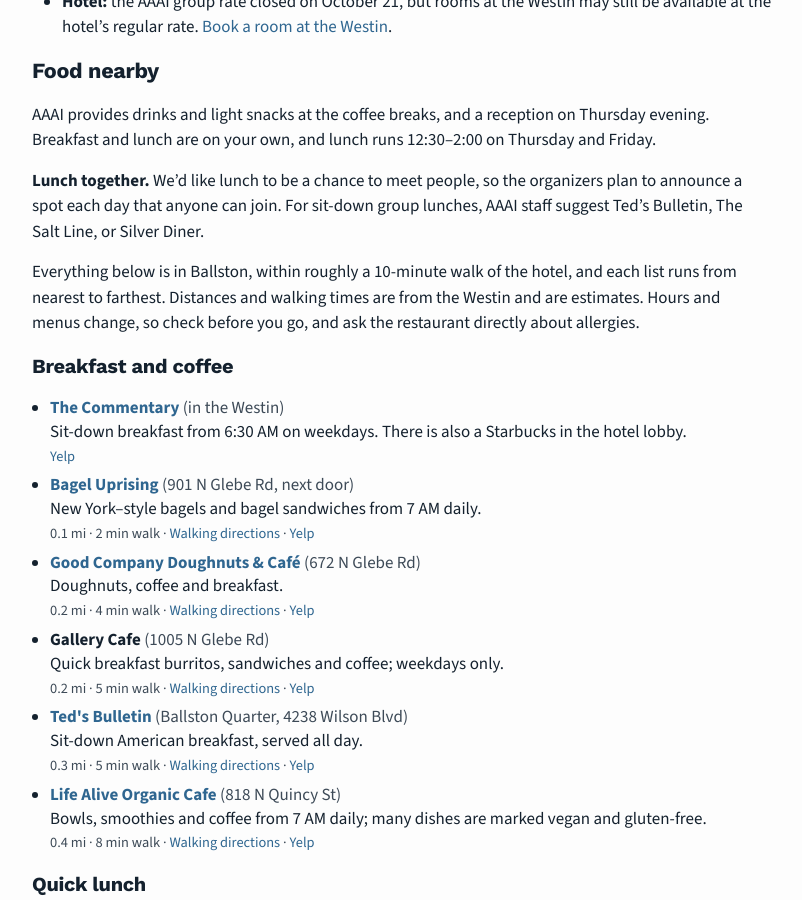
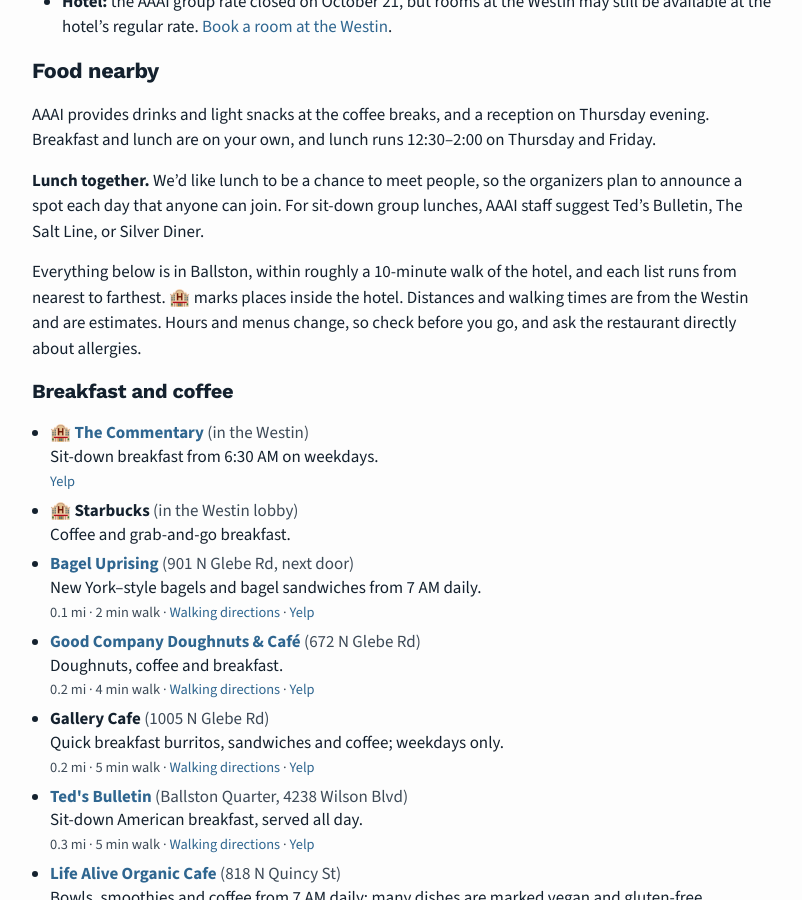
Before and after one commit to plan4planet/plan4planet.github.io, a Jekyll site: the page built from pages/attending.md, in a window 1280 px wide and 900 px high, scrolled down 1615 px. Shown: the whole window, without its empty margins (238-1040 px from the left). Built offline with Jekyll 4.4.1, drawn with Linux system fonts in a browser that asks for light colours; nearby versions of some CDN libraries.

Commit message:
content: mark the places to eat inside the Westin with a hotel emoji
The Commentary and the lobby Starbucks get a 🏨 (Starbucks is now its own entry), and the intro explains the mark.

```diff
--- a/pages/attending.md
+++ b/pages/attending.md
@@ -80,12 +80,13 @@
 
 **Lunch together.** We'd like lunch to be a chance to meet people, so the organizers plan to announce a spot each day that anyone can join. For sit-down group lunches, AAAI staff suggest Ted's Bulletin, The Salt Line, or Silver Diner.
 
-Everything below is in Ballston, within roughly a 10-minute walk of the hotel, and each list runs from nearest to farthest. Distances and walking times are from the Westin and are estimates. Hours and menus change, so check before you go, and ask the restaurant directly about allergies.
+Everything below is in Ballston, within roughly a 10-minute walk of the hotel, and each list runs from nearest to farthest. 🏨 marks places inside the hotel. Distances and walking times are from the Westin and are estimates. Hours and menus change, so check before you go, and ask the restaurant directly about allergies.
 
 #### Breakfast and coffee
 
 <ul class="dining-list">
-  <li><strong><a href="https://www.marriott.com/en-us/hotels/wasag-the-westin-arlington/dining/" target="_blank" rel="noopener noreferrer">The Commentary</a></strong> <span class="dining-where">(in the Westin)</span><br>Sit-down breakfast from 6:30 AM on weekdays. There is also a Starbucks in the hotel lobby.<br><span class="dining-links"><a href="https://www.yelp.com/biz/the-commentary-arlington" target="_blank" rel="noopener noreferrer">Yelp</a></span></li>
+  <li><span aria-hidden="true">🏨</span> <strong><a href="https://www.marriott.com/en-us/hotels/wasag-the-westin-arlington/dining/" target="_blank" rel="noopener noreferrer">The Commentary</a></strong> <span class="dining-where">(in the Westin)</span><br>Sit-down breakfast from 6:30 AM on weekdays.<br><span class="dining-links"><a href="https://www.yelp.com/biz/the-commentary-arlington" target="_blank" rel="noopener noreferrer">Yelp</a></span></li>
+  <li><span aria-hidden="true">🏨</span> <strong>Starbucks</strong> <span class="dining-where">(in the Westin lobby)</span><br>Coffee and grab-and-go breakfast.</li>
   <li><strong><a href="https://www.bageluprising.com/ballston" target="_blank" rel="noopener noreferrer">Bagel Uprising</a></strong> <span class="dining-where">(901 N Glebe Rd, next door)</span><br>New York–style bagels and bagel sandwiches from 7 AM daily.<br><span class="dining-links">0.1 mi · 2 min walk · <a href="https://www.google.com/maps/dir/?api=1&amp;origin=The+Westin+Arlington%2C+801+N+Glebe+Rd%2C+Arlington%2C+VA&amp;destination=Bagel+Uprising%2C+901+N+Glebe+Rd%2C+Arlington%2C+VA&amp;travelmode=walking" target="_blank" rel="noopener noreferrer">Walking directions</a> · <a href="https://www.yelp.com/biz/bagel-uprising-ballston-arlington" target="_blank" rel="noopener noreferrer">Yelp</a></span></li>
   <li><strong><a href="https://www.gocodough.com/" target="_blank" rel="noopener noreferrer">Good Company Doughnuts &amp; Café</a></strong> <span class="dining-where">(672 N Glebe Rd)</span><br>Doughnuts, coffee and breakfast.<br><span class="dining-links">0.2 mi · 4 min walk · <a href="https://www.google.com/maps/dir/?api=1&amp;origin=The+Westin+Arlington%2C+801+N+Glebe+Rd%2C+Arlington%2C+VA&amp;destination=Good+Company+Doughnuts+%26+Cafe%2C+672+N+Glebe+Rd%2C+Arlington%2C+VA&amp;travelmode=walking" target="_blank" rel="noopener noreferrer">Walking directions</a> · <a href="https://www.yelp.com/biz/good-company-doughnuts-and-cafe-ballston-arlington" target="_blank" rel="noopener noreferrer">Yelp</a></span></li>
   <li><strong>Gallery Cafe</strong> <span class="dining-where">(1005 N Glebe Rd)</span><br>Quick breakfast burritos, sandwiches and coffee; weekdays only.<br><span class="dining-links">0.2 mi · 5 min walk · <a href="https://www.google.com/maps/dir/?api=1&amp;origin=The+Westin+Arlington%2C+801+N+Glebe+Rd%2C+Arlington%2C+VA&amp;destination=Gallery+Cafe%2C+1005+N+Glebe+Rd%2C+Arlington%2C+VA&amp;travelmode=walking" target="_blank" rel="noopener noreferrer">Walking directions</a> · <a href="https://www.yelp.com/biz/gallery-cafe-ballston-arlington" target="_blank" rel="noopener noreferrer">Yelp</a></span></li>
```
